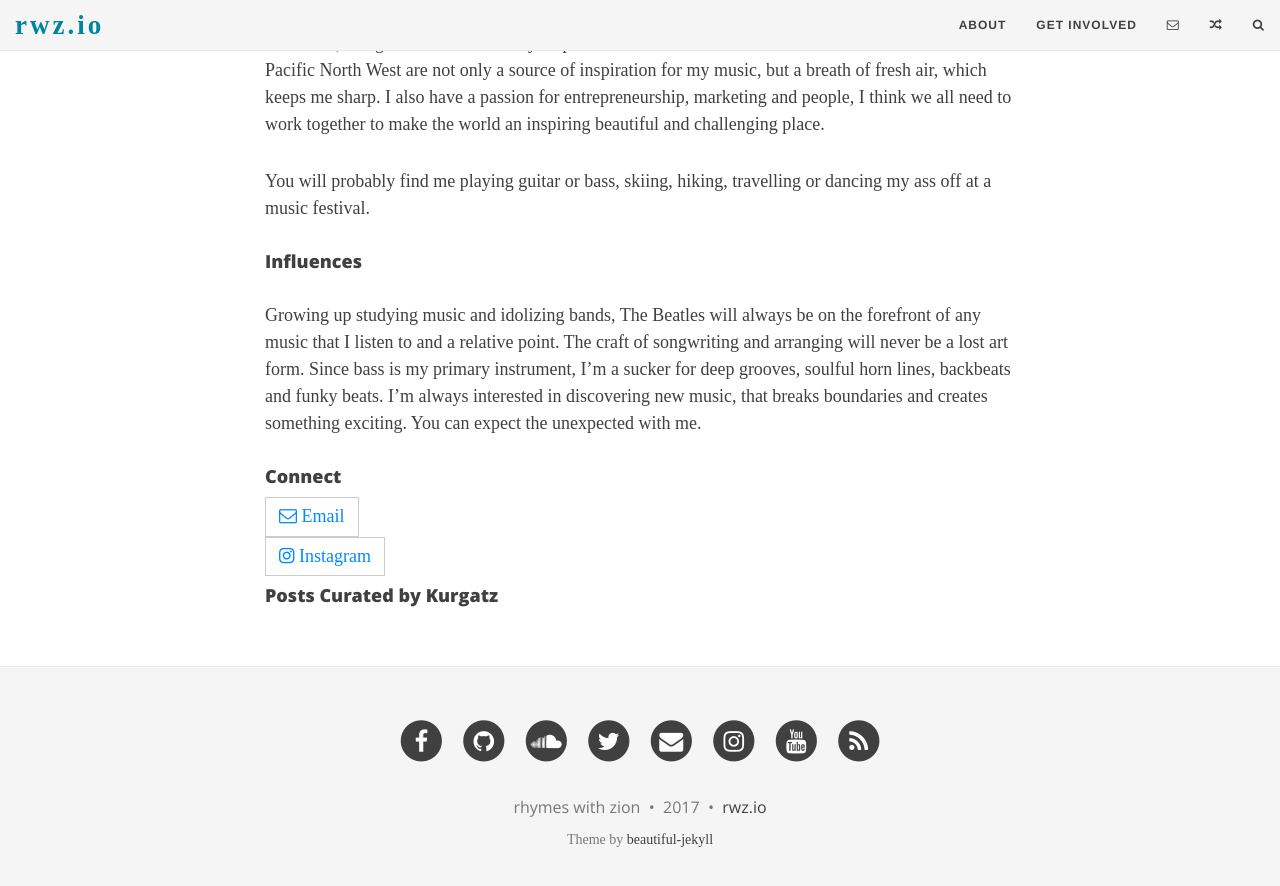
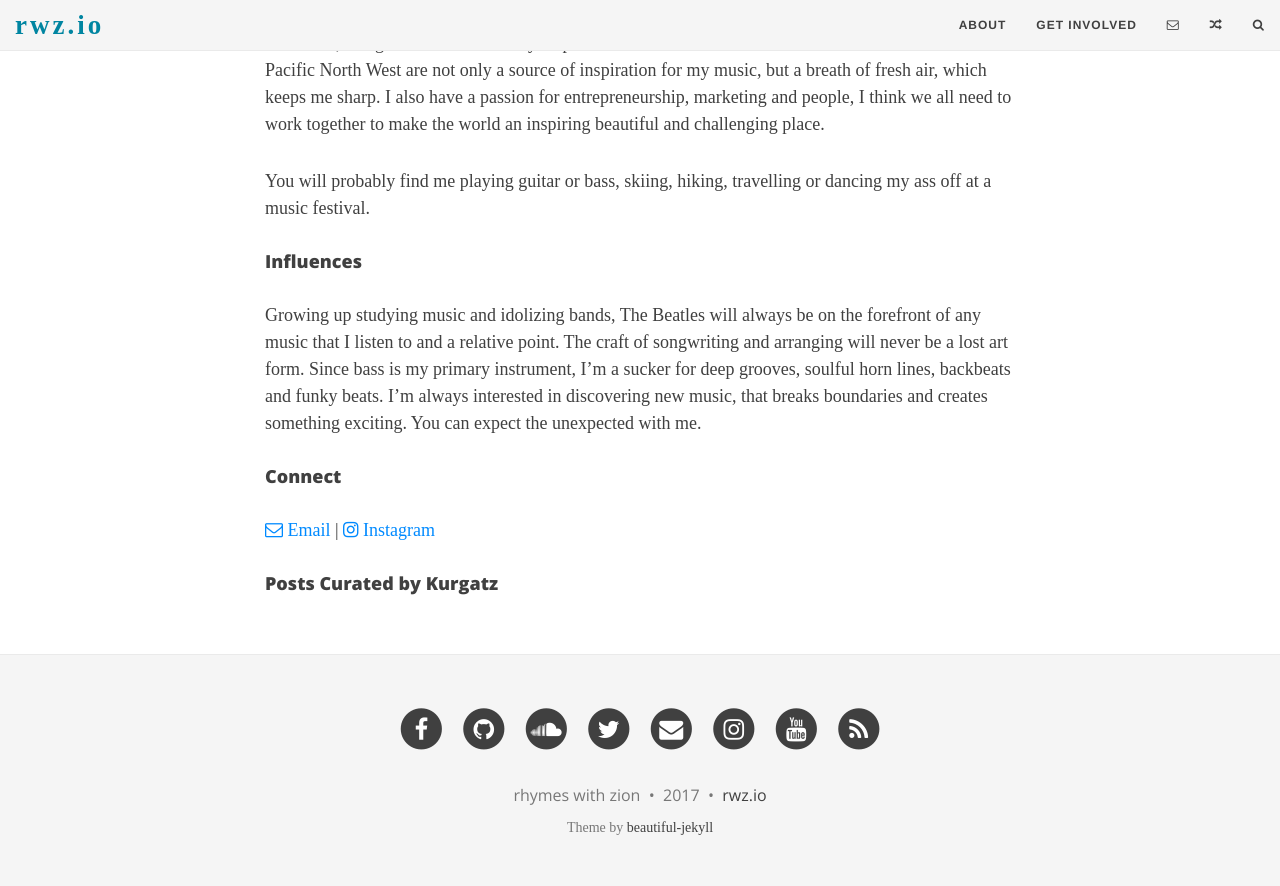
Before and after one commit to rhymeswithzion/rwz-test, a Jekyll site: the page built from curators/kurgatz.md, in a window 1280 px wide and 900 px high, scrolled down 885 px. Shown: the top 886 px of the window. Built offline with Jekyll 4.4.1, drawn with Linux system fonts in a browser that asks for light colours; some web fonts are replaced.

Commit message:
Update kurgatz.md

```diff
--- a/curators/kurgatz.md
+++ b/curators/kurgatz.md
@@ -20,7 +20,6 @@ Growing up studying music and idolizing bands, The Beatles will always be on the
 #### Connect
 
 <a class="fa fa-envelope-o" href="mailto:akurgatn@gmail.com" target="_blank"> Email</a> |
-
-<a class="fa fa-instagram" href="https://www.instagram.com/a_kurgatz" target="_blank"> Instagram</a> |
+<a class="fa fa-instagram" href="https://www.instagram.com/a_kurgatz" target="_blank"> Instagram</a>
 
 #### Posts Curated by Kurgatz
```
